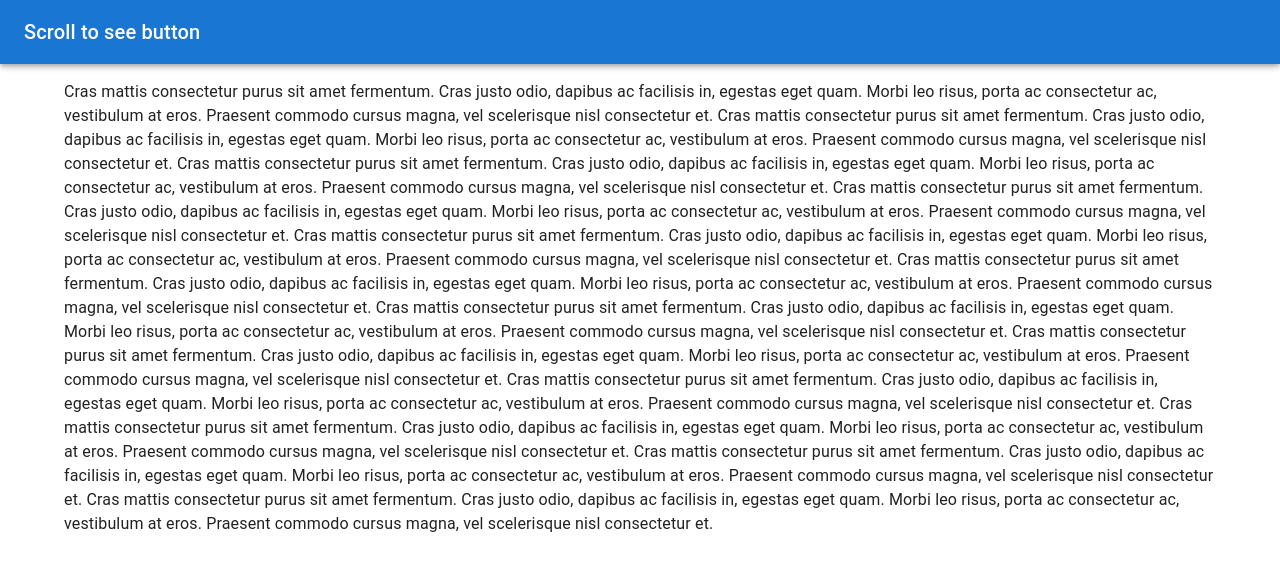
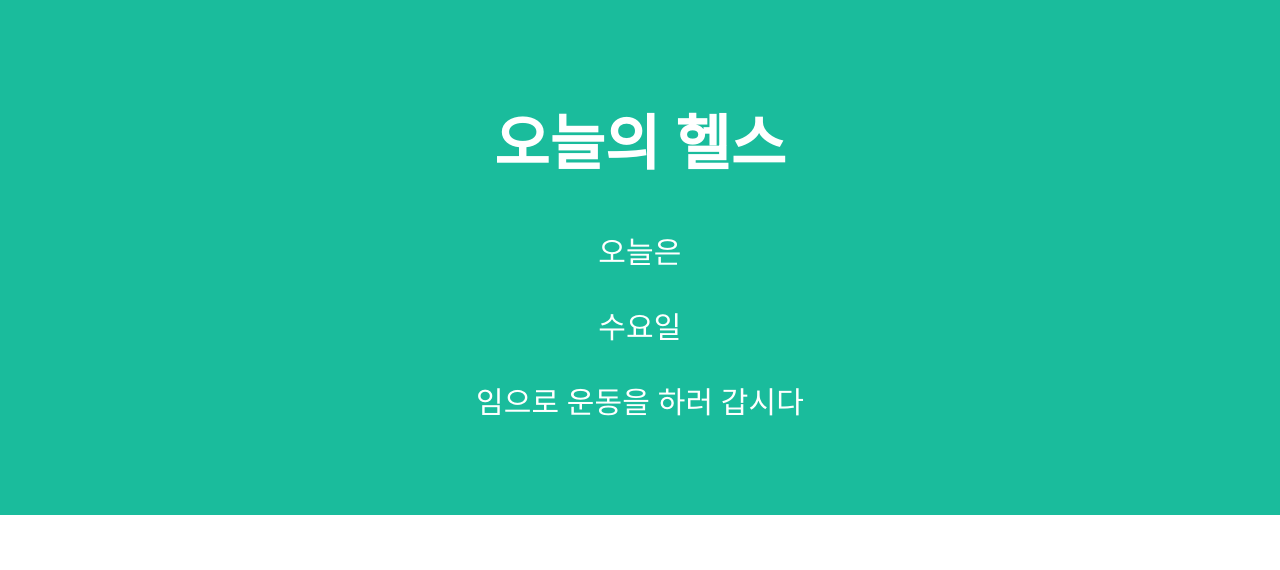
Before and after one commit to Evelops/react-health-routine, a React (Create React App) app: page / in a window 1280 px wide. Shown: the top 570 px of the page. Built offline with nearby package versions, Linux system fonts and the light colour scheme.

Commit message:
# header부분 틀 잡기

```diff
--- a/src/App.js
+++ b/src/App.js
@@ -1,12 +1,11 @@
 import React from 'react';
-import ScrollTop from './ScrollTop';
-function App() {
-  return (
-    <div>
-      <ScrollTop/>
-    </div>
-
+import CssBaseline from '@mui/material/CssBaseline';
+import Header from './Component/Header';
+export default function App() {
+  return(
+  <div>
+    <CssBaseline/>
+    <Header/>
+  </div>
   );
 }
-
-export default App;
--- /dev/null
+++ b/src/Component/Days.js
@@ -0,0 +1,29 @@
+import React, { Component } from 'react';
+
+
+class Days extends Component{
+    state={
+        date:new Date()
+    }
+    render(){
+        const {date}=this.state;
+        return(
+            <p>{date.getDay()===0
+                ? "일요일"
+                :date.getDay()===1
+                ? "월요일"
+                :date.getDay()===2
+                ? "화요일"
+                : date.getDay()===3
+                ? "수요일"
+                :date.getDay()===4
+                ? "목요일"
+                :date.getDay()===5
+                ? "금요일"
+                :"토요일"}
+                </p>
+        );
+    }
+
+}
+export default Days;
--- /dev/null
+++ b/src/Component/Header.css
@@ -0,0 +1,7 @@
+.header {
+    padding: 60px;
+    text-align: center;
+    background: #1abc9c;
+    color: white;
+    font-size: 30px;
+  }
--- /dev/null
+++ b/src/Component/Header.js
@@ -0,0 +1,17 @@
+import React from 'react';
+import Days from './Days';
+import "./Header.css";
+
+const Header=()=> {
+        return(
+            <div class="header">
+                <h1>오늘의 헬스</h1>
+                <p>오늘은 {<Days/>} 임으로 {} 운동을 하러 갑시다</p>
+            </div>
+
+        );
+
+}
+
+// 메인 머리 부분 여기서 추가로 오늘이 어떤 요일이고 어떤 운동 하는 날인지 알려줄꺼임.
+export default Header;
--- a/src/ScrollTop.js
+++ b/src/ScrollTop.js
@@ -8,7 +8,6 @@
 import Box from '@mui/material/Box';
 import Container from '@mui/material/Container';
 import Fab from '@mui/material/Fab';
-
 import Zoom from '@mui/material/Zoom';
 
 function ScrollTop(props) {
@@ -64,7 +63,7 @@
       <AppBar>
         <Toolbar>
           <Typography variant="h6" component="div">
-            Scroll to see button
+            건강지킴이
           </Typography>
         </Toolbar>
       </AppBar>
--- a/src/index.js
+++ b/src/index.js
@@ -1,11 +1,8 @@
 import React from 'react';
 import ReactDOM from 'react-dom';
-import './index.css';
 import App from './App';
 
 ReactDOM.render(
-  <React.StrictMode>
-    <App />
-  </React.StrictMode>,
+    <App />,
   document.getElementById('root')
 );
```
Also changed, not shown: 1 other file (tests, documents, lock files or other folders).
